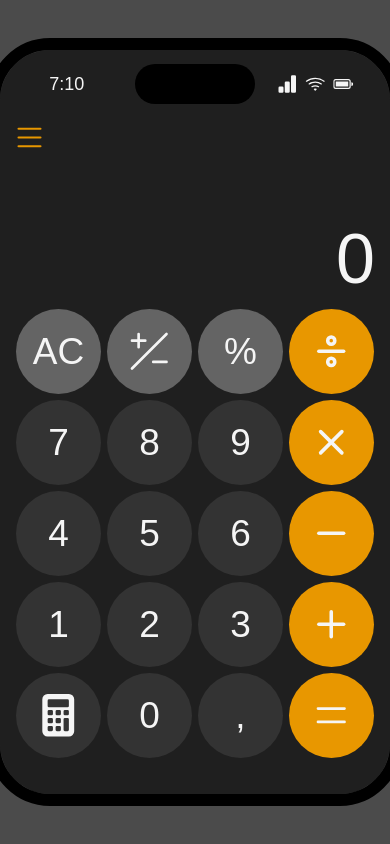
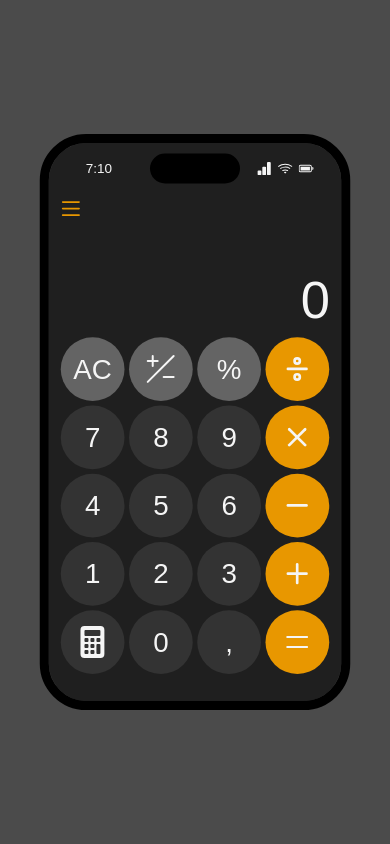
Before and after one commit to MattiaOrtolani/Calcolatrice, a plain HTML site: page index.html in a window 390 px wide. Drawn offline with Linux system fonts and the light colour scheme.

Commit message:
fix: responsive

```diff
--- a/SCSS/base/_phone.scss
+++ b/SCSS/base/_phone.scss
@@ -8,6 +8,7 @@
     display: flex;
     flex-direction: column;
     align-items: center;
+    transition: all .25s ease-in-out;
 
     &__display
     {
@@ -94,6 +95,11 @@
         gap: .6rem;
         margin-bottom: 3rem;
     }
+
+    @media (max-width: 500px)
+    {
+        transform: scale(.75);
+    }
 }
 
 .button
--- a/index.html
+++ b/index.html
@@ -82,5 +82,6 @@
             </button>
         </div>
     </div>
+    <script src="main.js"></script>
 </body>
 </html>
```
Also changed, not shown: css/main.css, 1 other file.
